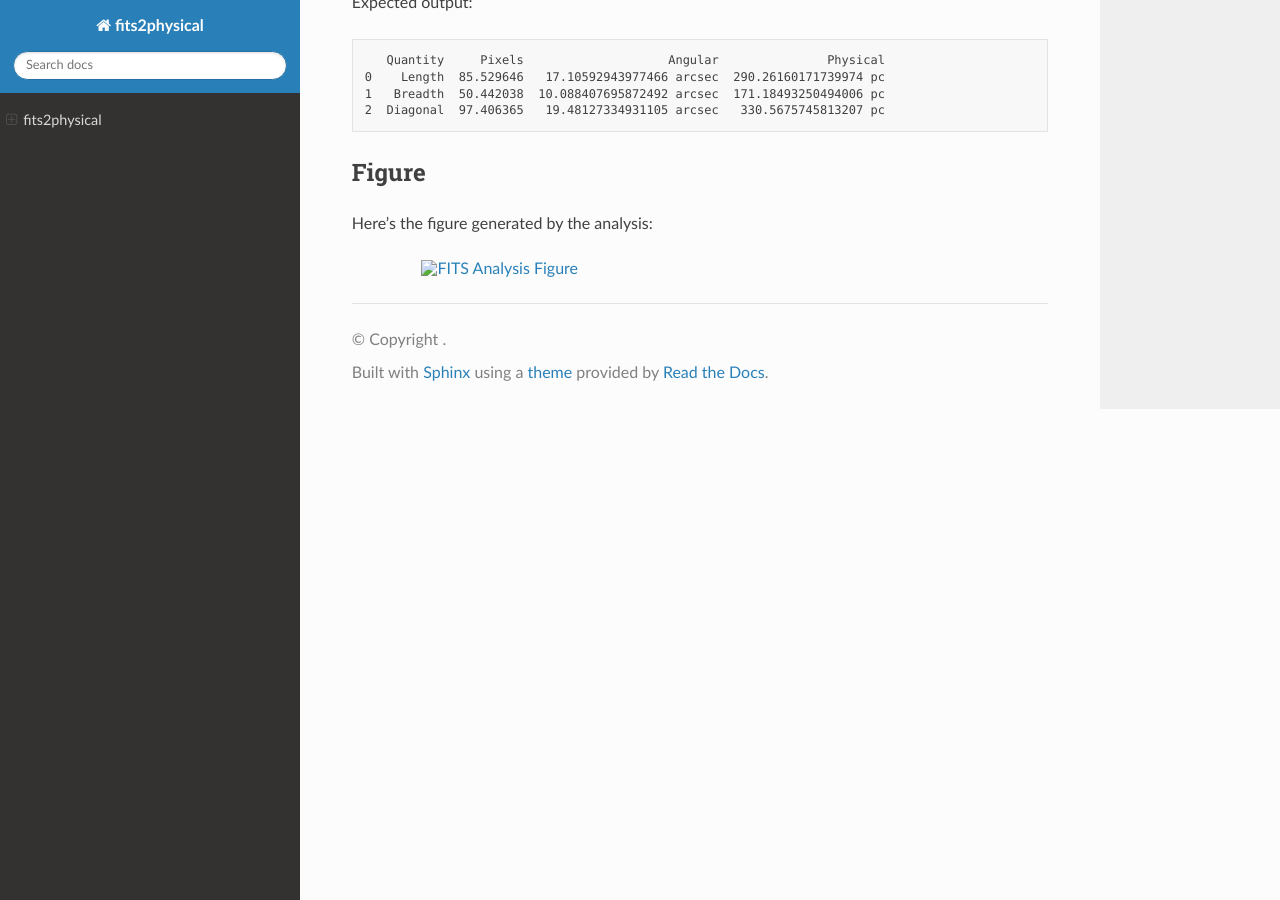
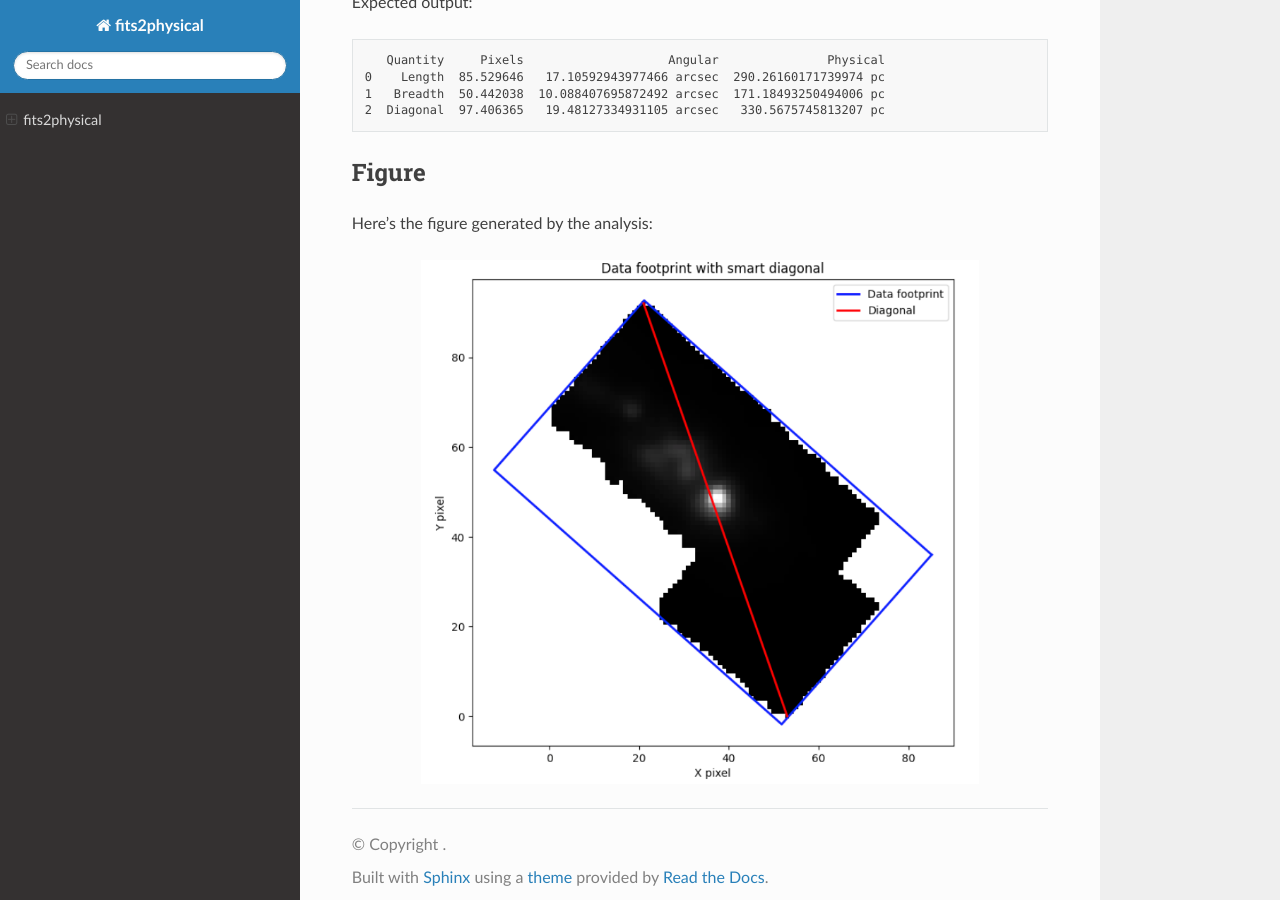
Before and after one commit to siwakotiutsav/fits2physical, a Sphinx documentation site: the page built from docs/index.rst, in a window 1280 px wide and 900 px high, scrolled down 672 px. Built offline with Sphinx 7.4.7 and the Read the Docs theme 3.1.0, drawn with Linux system fonts in a browser that asks for light colours.

Commit message:
Update index.rst

```diff
--- a/docs/index.rst
+++ b/docs/index.rst
@@ -40,7 +40,7 @@ Figure
 
 Here’s the figure generated by the analysis:
 
-.. image:: ../docs/example_plot.png
+.. image:: ../docs/_static/example_plot.png
     :alt: FITS Analysis Figure
     :align: center
     :width: 80%
```
